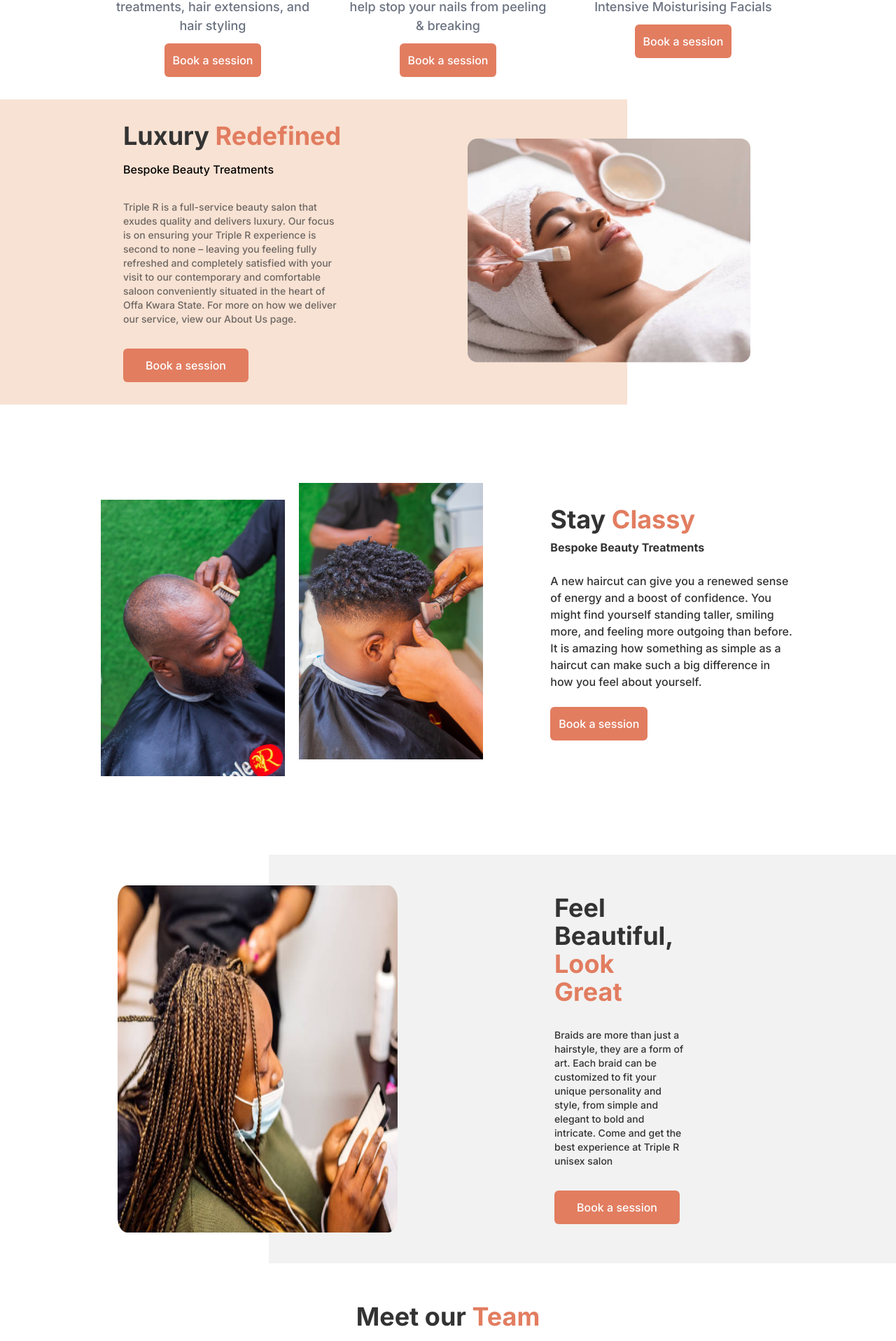
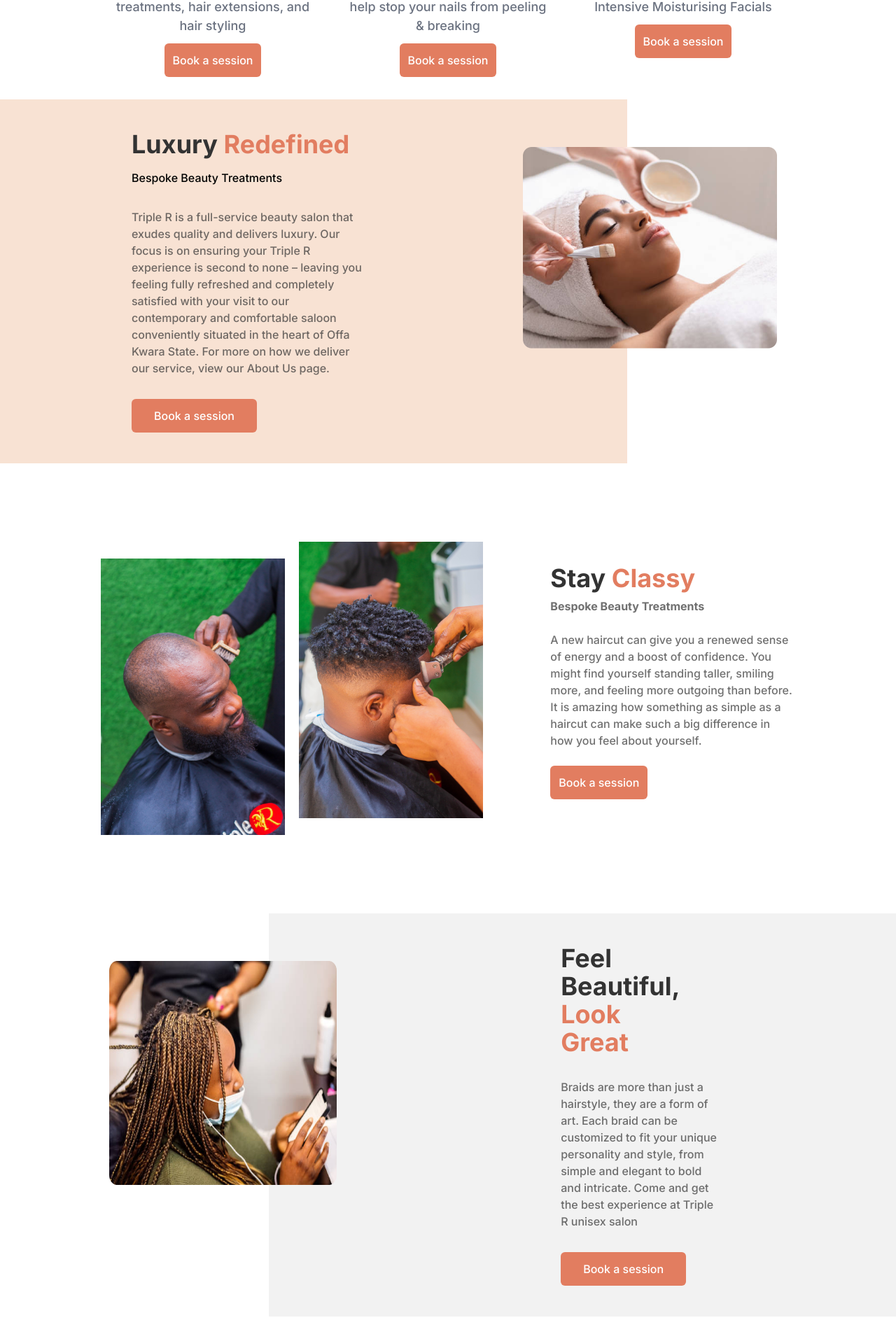
Before and after one commit to iamclement1/tripple-r, a Next.js app: page / in a window 1280 px wide. Shown: the part 1473-3389 px from the top of the page at 70% size. Built offline with nearby package versions, Linux system fonts and the light colour scheme.

Commit message:
update: changed padding and margin

```diff
--- a/src/components/sessions/Classy.jsx
+++ b/src/components/sessions/Classy.jsx
@@ -27,10 +27,10 @@ const Classy = () => {
                     <h1 className='text-[#333] text-4xl font-bold md:w-5/6'>
                         Stay <span className='text-[#E27D60]' >Classy</span>
                     </h1>
-                    <p className='text-[#333] font-semibold my-2'>
+                    <p className='text-[#333]/70 font-semibold my-2'>
                         Bespoke Beauty Treatments
                     </p>
-                    <p className='my-6 text-[#333] xl:w-full text-md'>
+                    <p className='my-6 text-[#333]/70 xl:w-full text-md'>
                         A new haircut can give you a renewed sense of energy and a boost of confidence. You might find yourself standing taller, smiling more, and feeling more outgoing than before. It is amazing how something as simple as a haircut can make such a big difference in how you feel about yourself.
                     </p>
                     <button className='bg-[#E27D60] p-3 rounded-md text-white'>
@@ -66,7 +66,7 @@ const Classy = () => {
                         />
                     </div>
                     <div className='mx-6 flex flex-col'>
-                        <p className='my-6 text-[#333]  text-sm text-center'>
+                        <p className='my-6 text-[#333]/70  text-sm text-center'>
                             A new haircut can give you a renewed sense of energy and a boost of confidence. You might find yourself standing taller, smiling more, and feeling more outgoing than before. It is amazing how something as simple as a haircut can make such a big difference in how you feel about yourself.
                         </p>
                         <button className='bg-[#E27D60] p-3 rounded-md text-white md:w-6/12 mx-auto'>
--- a/src/pages/index.jsx
+++ b/src/pages/index.jsx
@@ -88,16 +88,16 @@ export default function Home() {
       </session>
 
       <section className='bg-[#F8E2D3] lg:mr-96 mt-28 lg:mt-0'>
-        <div className='relative bottom-18 md:bottom-0 lg:bottom-0 lg:left-44 lg:flex'>
+        <div className='relative md:p-3 p-6 bottom-18 md:bottom-0 lg:bottom-0 lg:left-44 lg:flex'>
 
-          <div className='lg:mr-44 my-8 w-4/6'>
+          <div className='lg:mr-44 my-8 w-full'>
             <h1 className='text-[#333] text-4xl font-bold'>
               Luxury <span className='text-[#E27D60]' >Redefined</span>
             </h1>
             <p className='text-black mt-4'>
               {"Bespoke Beauty Treatments"}
             </p>
-            <p className='my-8 text-[#333]/70  text-sm w-full'>
+            <p className='my-8 text-[#333]/70  text-md w-full'>
               {"Triple R is a full-service beauty salon that exudes quality and delivers luxury. Our focus is on ensuring your Triple R experience is second to none – leaving you feeling fully refreshed and completely satisfied with your visit to our contemporary and comfortable saloon conveniently situated in the heart of Offa Kwara State. For more on how we deliver our service, view our About Us page."}
             </p>
             <button className='bg-[#E27D60] px-8 py-3 rounded-md text-white'>
@@ -106,12 +106,14 @@ export default function Home() {
               </Link>
             </button>
           </div>
+          <div className=''>
             <Image src={img2}
               alt='image'
-            width={600}
-            height={200}
-            className='my-14 h-80'
+              width={900}
+              height={400}
+              className='my-14 h-50 md:ml-[50px]'
             />
+          </div>
         </div>
       </section>
 
@@ -120,20 +122,22 @@ export default function Home() {
         <Classy />
       </main>
 
-      <section className='bg-[#F2F2F2] ml-4 lg:ml-96 p-6 mt-28 lg:mt-0'>
-        <div className='relative bottom-28 md:bottom-0 lg:bottom-0 lg:right-60 lg:flex'>
+      <section className='bg-[#F2F2F2] lg:ml-96 mt-28 lg:mt-0'>
+        <div className='relative md:p-3 p-6 bottom-18 md:bottom-0 lg:bottom-0 lg:right-60 lg:flex'>
+          <div className=''>
             <Image src={img1}
               alt='image'
-            width={400}
+              width={900}
               height={400}
-            className='my-5'
+              className='my-14 h-80 md:w-[1200px] md:mr-[50px]'
             />
+          </div>
 
-          <div className='lg:ml-56 my-8'>
-            <h1 className='text-[#333] text-4xl font-bold lg:w-4/6'>
+          <div className='lg:ml-80 my-8 w-full'>
+            <h1 className='text-[#333] text-4xl font-bold lg:w-5/6'>
               Feel Beautiful, <span className='text-[#E27D60]' >Look Great</span>
             </h1>
-            <p className='my-8 text-[#333] lg:w-5/6 text-sm'>
+            <p className='my-8 text-[#333]/70 text-md w-full'>
               Braids are more than just a hairstyle, they are a form of art. Each braid can be customized to fit your unique personality and style, from simple and elegant to bold and intricate. Come and get the best experience at Triple R unisex salon
             </p>
             <button className='bg-[#E27D60] px-8 py-3 rounded-md text-white'>
@@ -142,8 +146,10 @@ export default function Home() {
               </Link>
             </button>
           </div>
+
         </div>
       </section>
+
       <main className='my-14'>
         <Team />
       </main>
```
Lines whose indentation alone changed are shown as unchanged.
